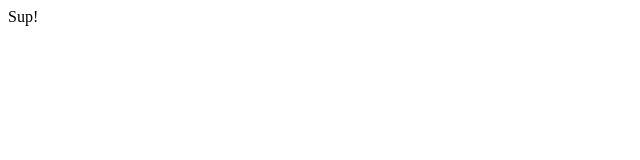
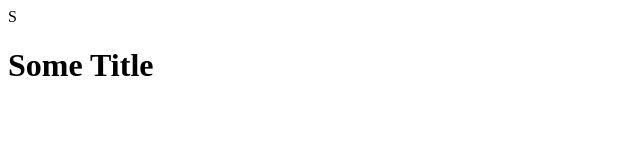
Before and after one commit to Watudube/DECO1800Prac8, a plain HTML site: page index.html in a window 1280 px wide. Shown: the whole page, without its empty margins (0-640 px from the left). Drawn offline with Linux system fonts and the light colour scheme.

Commit message:
Update index.html
Added H1 tag

```diff
--- a/index.html
+++ b/index.html
@@ -6,6 +6,7 @@
     <title>Document</title>
   </head>
   <body>
-    Sup!
+    S
+    <h1>Some Title</h1>
   </body>
 </html>
```
